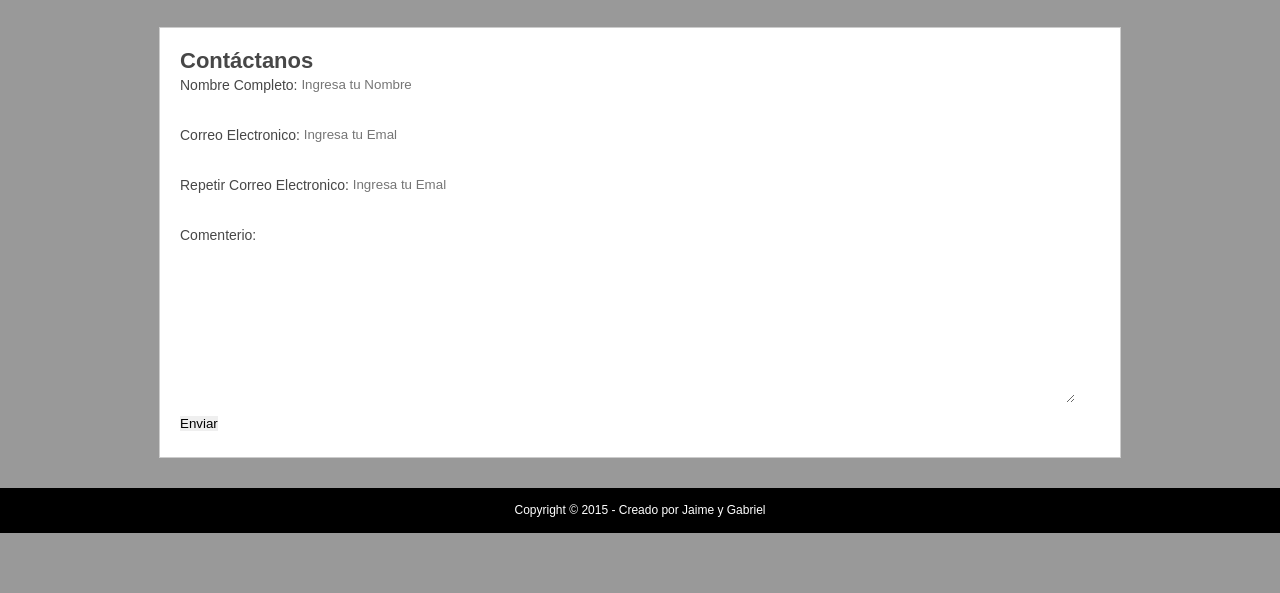
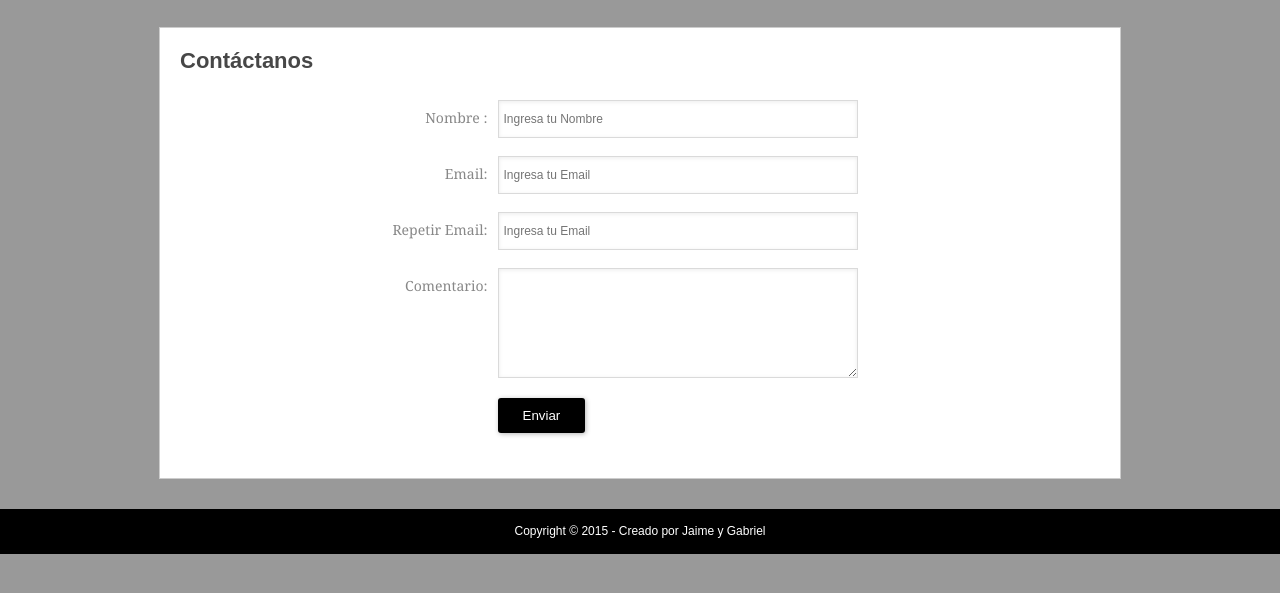
Before and after one commit to josejaime14/masbax, a plain HTML site: page ProyectoFinal/contacto.html in a window 1280 px wide. Shown: the part 133-726 px from the top of the page. Drawn offline with Linux system fonts and the light colour scheme.

Commit message:
cambio en estilos de contacto e implementacion de post de comentarios

```diff
--- a/ProyectoFinal/contacto.html
+++ b/ProyectoFinal/contacto.html
@@ -51,16 +51,23 @@
 							<h2><a href="#">Contáctanos</a></h2>
 						</div>
 						<div class="content">
-							<form>
-					            <label>Nombre Completo: </label>
-					            <input type="text" id="nombre" placeholder="Ingresa tu Nombre" name="nombre" required><br /><br />
-					            <label>Correo Electronico: </label>
-					            <input type="email" id="email" placeholder="Ingresa tu Emal" name="email" required><br /><br />
-					            <label>Repetir Correo Electronico: </label>
-					            <input  type="email" id="email_repetir" placeholder="Ingresa tu Emal" name="email_repetir" required oninput="check(this)"><br /><br />
-					            <label>Comenterio: </label>
-					            <textarea id="myTextArea" rows="12" cols="100"></textarea><br />
-					            <input type="submit" value="Enviar">
+							<form class="contacto">
+					            <label><span>Nombre :</span>
+					            	<input type="text" id="nombre" placeholder="Ingresa tu Nombre" name="nombre" required>
+					            </label>
+					            <label><span>Email:</span>
+					            	<input type="email" id="email" placeholder="Ingresa tu Email" name="email" required>
+					            </label>
+					            <label><span>Repetir Email:</span>
+					            	<input  type="email" id="email_repetir" placeholder="Ingresa tu Email" name="email_repetir" required oninput="check(this)">
+					            </label>
+					            <label><span>Comentario: </span></label>
+					            	<textarea id="myTextArea" rows="12" cols="100"></textarea>
+					            </label>
+					            <label>
+					            <span>&nbsp;</span>
+					            	<input type="submit" class="button" value="Enviar">
+					        	</label>
 					        </form>
 						</div>
 					</article>
--- a/ProyectoFinal/css/style.css
+++ b/ProyectoFinal/css/style.css
@@ -2,9 +2,8 @@
 a,abbr,acronym,address,applet,article,aside,audio,b,blockquote,big,body,center,canvas,caption,cite,code,command,datalist,dd,del,details,dfn,dl,div,dt,em,embed,fieldset,figcaption,figure,font,footer,form,h1,h2,h3,h4,h5,h6,header,hgroup,html,i,iframe,img,ins,kbd,keygen,label,legend,li,meter,nav,object,ol,output,p,pre,progress,q,s,samp,section,small,span,source,strike,strong,sub,sup,table,tbody,tfoot,thead,th,tr,tdvideo,tt,u,ul,var{background:transparent;border:0 none;font-size:100%;margin:0;padding:0;border:0;outline:0;vertical-align:top;}ol, ul {list-style:none;}blockquote, q {quotes:none;}table, table td {padding:0;border:none;border-collapse:collapse;}img {vertical-align:top;}embed {vertical-align:top;}
 article, aside, audio, canvas, command, datalist, details, embed, figcaption, figure, footer, header, hgroup, keygen, meter, nav, output, progress, section, source, video {display:block;}
 mark, rp, rt, ruby, summary, time {display:inline;}
-input, textarea {border:0; padding:0; margin:0; outline: 0;}
 iframe {border:0; margin:0; padding:0;}
-input, textarea, select {margin:0; padding:0px;}
+select {margin:0; padding:0px;}
 
 html, body {width:100%; padding:0; margin:0;}
 body {background: #999999;color: #474747;font: 12px/25px Arial, Helvetica, sans-serif;}
@@ -132,6 +131,106 @@ footer .content{padding:15px}
 .tamanio .col-4-6{width:66.66%;}
 .tamanio .col-5-6{width:83.33%;}
 
+.comentario{
+	background-color: #eee;
+	width: 100%;
+	padding: 12px;
+	display: block;
+}
+
+.comentario-nombre{
+	padding: 10px;
+	font-size: 18px;
+	float: left;
+
+}
+
+.comentario-texto{
+	float: left;
+	padding: 10px;
+}
+
+/* Basic Grey */
+.contacto {
+    margin-left:auto;
+    margin-right:auto;
+    max-width: 500px;
+    padding: 25px 15px 25px 10px;
+    font: 12px Georgia, "Times New Roman", Times, serif;
+    color: #888;
+    text-shadow: 1px 1px 1px #FFF;
+}
+.contacto h1 {
+    font-size: 25px;
+    padding: 0px 0px 10px 40px;
+    display: block;
+    border-bottom:1px solid #E4E4E4;
+    margin: -10px -15px 30px -10px;;
+    color: #888;
+}
+.contacto h1>span {
+    display: block;
+    font-size: 11px;
+}
+.contacto label {
+    display: block;
+    margin: 0px;
+}
+.contacto label>span {
+    float: left;
+    width: 20%;
+    text-align: right;
+    padding-right: 10px;
+    margin-top: 10px;
+    color: #888;
+}
+.contacto input[type="text"], .contacto input[type="email"], .contacto textarea, .contacto select {
+    border: 1px solid #DADADA;
+    color: #888;
+    height: 30px;
+    margin-bottom: 16px;
+    margin-right: 6px;
+    margin-top: 2px;
+    outline: 0 none;
+    padding: 3px 3px 3px 5px;
+    width: 70%;
+    font-size: 12px;
+    line-height:15px;
+    box-shadow: inset 0px 1px 4px #ECECEC;
+    -moz-box-shadow: inset 0px 1px 4px #ECECEC;
+    -webkit-box-shadow: inset 0px 1px 4px #ECECEC;
+}
+.contacto textarea{
+    padding: 5px 3px 3px 5px;
+}
+.contacto select {
+    background: #FFF url('down-arrow.png') no-repeat right;
+    background: #FFF url('down-arrow.png') no-repeat right);
+    appearance:none;
+    -webkit-appearance:none;
+    -moz-appearance: none;
+    text-indent: 0.01px;
+    text-overflow: '';
+    width: 70%;
+    height: 35px;
+    line-height: 25px;
+}
+.contacto textarea{
+    height:100px;
+}
+.contacto .button {
+    background: #000;
+    border: none;
+    padding: 10px 25px 10px 25px;
+    color: #FFF;
+    box-shadow: 1px 1px 5px #B6B6B6;
+    border-radius: 3px;
+    cursor: pointer;
+}
+.contacto .button:hover {
+    background: #C91A1A;
+}
+
 @media only screen and (min-width: 768px) and (max-width: 959px) {
 	.tamanio{width:768px;}
 }
```
Also changed, not shown: ProyectoFinal/articulo.html (+13 -2 lines), ProyectoFinal/scripts/postComment.js (added, +21 -0 lines), ProyectoFinal/imagenes/logo.png.
